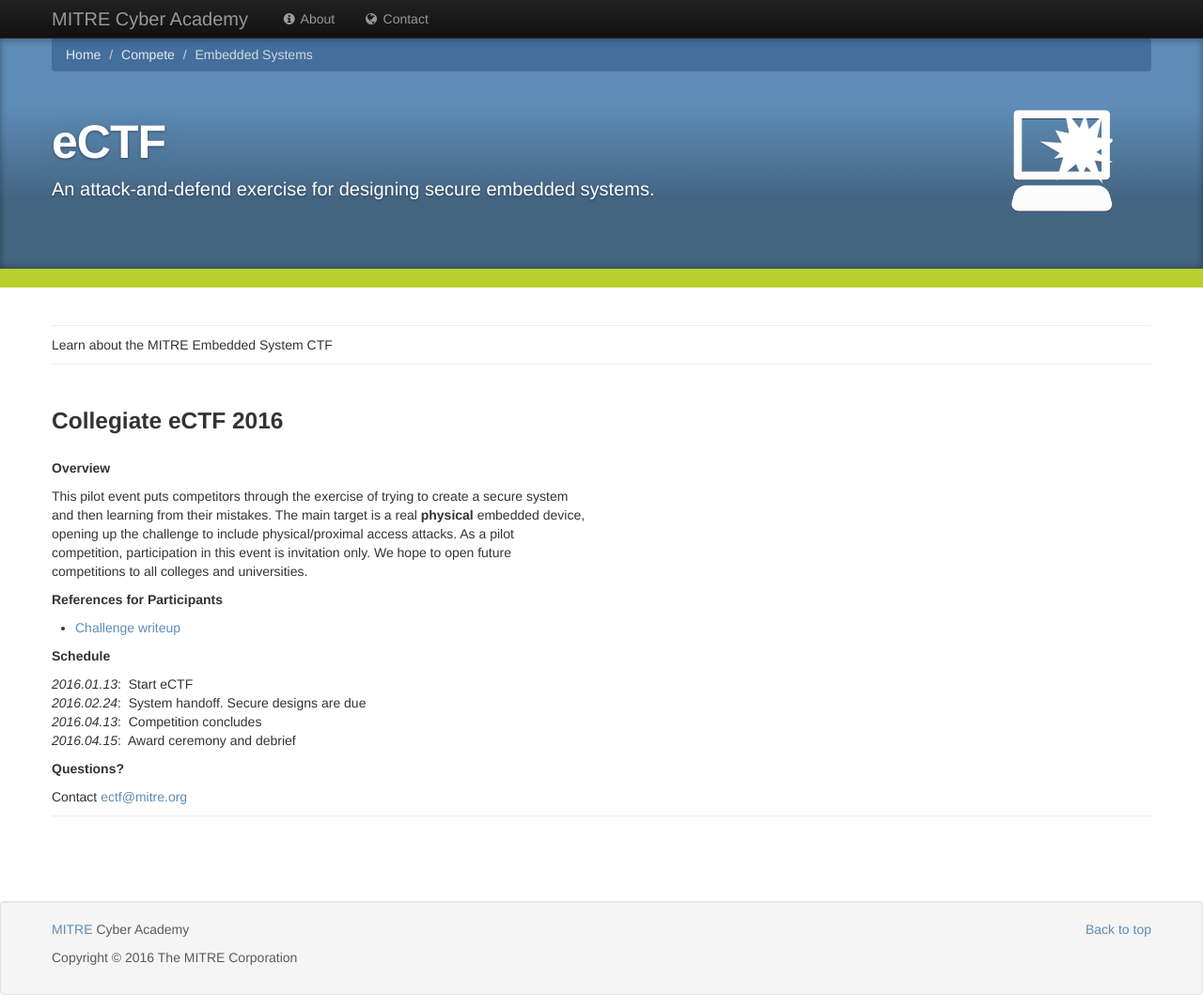
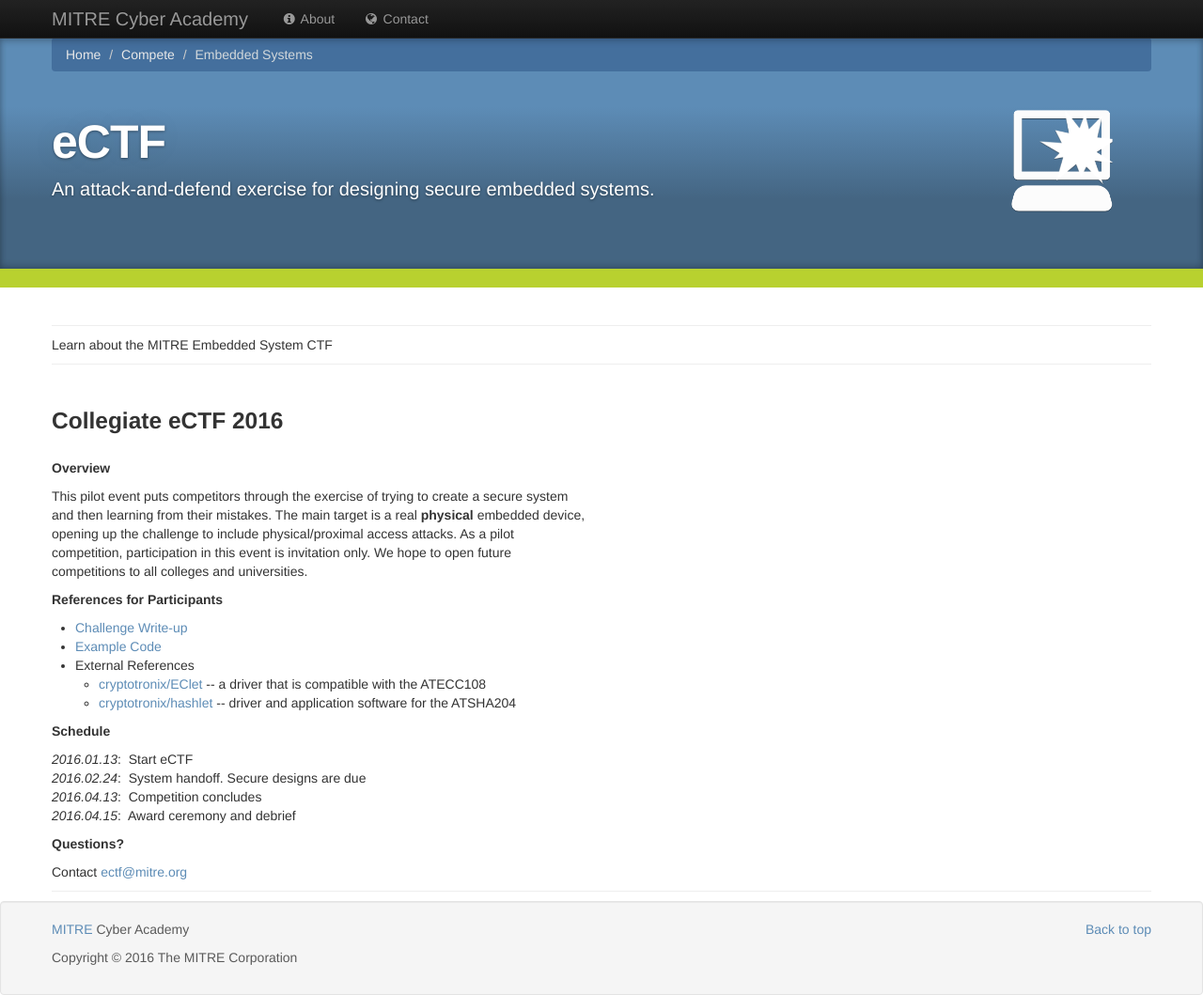
Before and after one commit to mitre-cyber-academy/mitre-cyber-academy.github.io, a Jekyll site: the page built from competitions/embedded/index.html, in a window 1280 px wide and 1059 px high. Shown: the whole window at 94% size. Built offline with Jekyll 4.4.1, drawn with Linux system fonts in a browser that asks for light colours.

Commit message:
Added links for example code and cryptotronix repos

```diff
--- a/competitions/embedded/index.html
+++ b/competitions/embedded/index.html
@@ -30,7 +30,13 @@ title: MITRE Cyber Academy | Embedded
                 <h5>Overview</h5>
                 <p>This pilot event puts competitors through the exercise of trying to create a secure system and then learning from their mistakes. The main target is a real <b>physical</b> embedded device, opening up the challenge to include physical/proximal access attacks. As a pilot competition, participation in this event is invitation only. We hope to open future competitions to all colleges and universities.
 		<h5>References for Participants</h5>
-		<p><ul><li><a href='ectf_challenge_v1.0.pdf'>Challenge writeup</a></li>
+		<p><ul><li><a href='ectf_challenge_v1.0.pdf'>Challenge Write-up</a></li>
+                <li><a href='https://github.com/mitre-cyber-academy/2016-ectf-insecure-example'>Example Code</a></li>
+		<li>External References
+                    <ul><li><a href='https://github.com/cryptotronix/EClet'>cryptotronix/EClet</a> -- a driver that is compatible with the ATECC108</li>
+                    <li><a href='https://github.com/cryptotronix/hashlet'>cryptotronix/hashlet</a> -- driver and application software for the ATSHA204</li>
+                    </ul>
+                </li>
 		</ul>
 		</p>
 		<h5>Schedule</h5>
```
